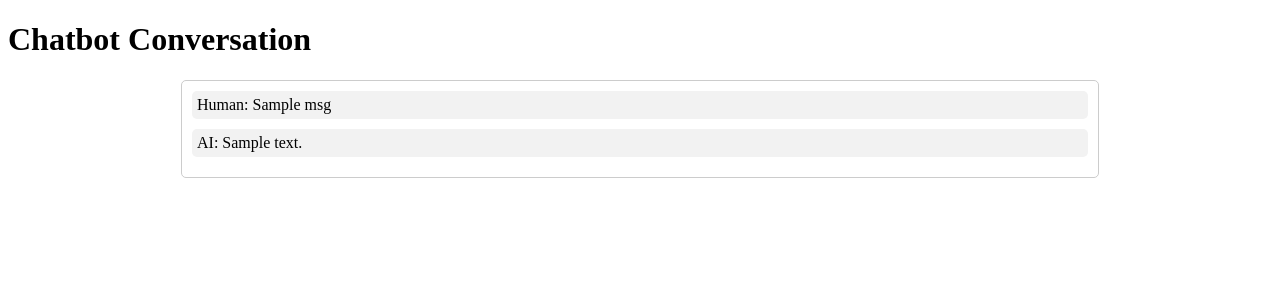
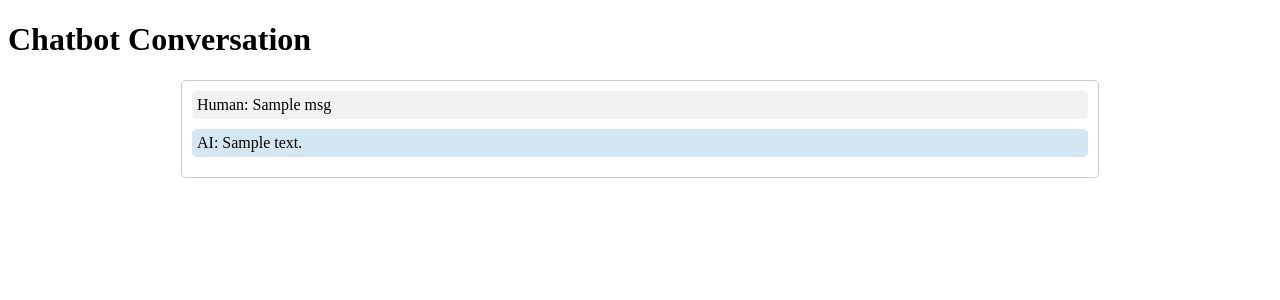
Before and after one commit to arjunmadavoor/whatsapp_webhook, a Django app: template home/templates/home.html in a window 1280 px wide. Shown: the top 300 px of the page. Run offline with Django 4.2, Linux system fonts and the light colour scheme; the template is opened without the code that fills it: most values are stand-ins (such as "Sample title", 1, 10 or a date in 2020); data that the repository does not hold is empty.

Commit message:
chat page color

```diff
--- a/home/templates/home.html
+++ b/home/templates/home.html
@@ -33,7 +33,7 @@
 		{% for data in chat_data %}
             {% for msg in data.question_data %}
                 <div class="question">Human: {{ msg.question }}</div>
-                <div class="question">AI: {{ msg.answer }}</div>
+                <div class="answer">AI: {{ msg.answer }}</div>
             {% endfor %}
 		{% endfor %}
 	</div>
```
